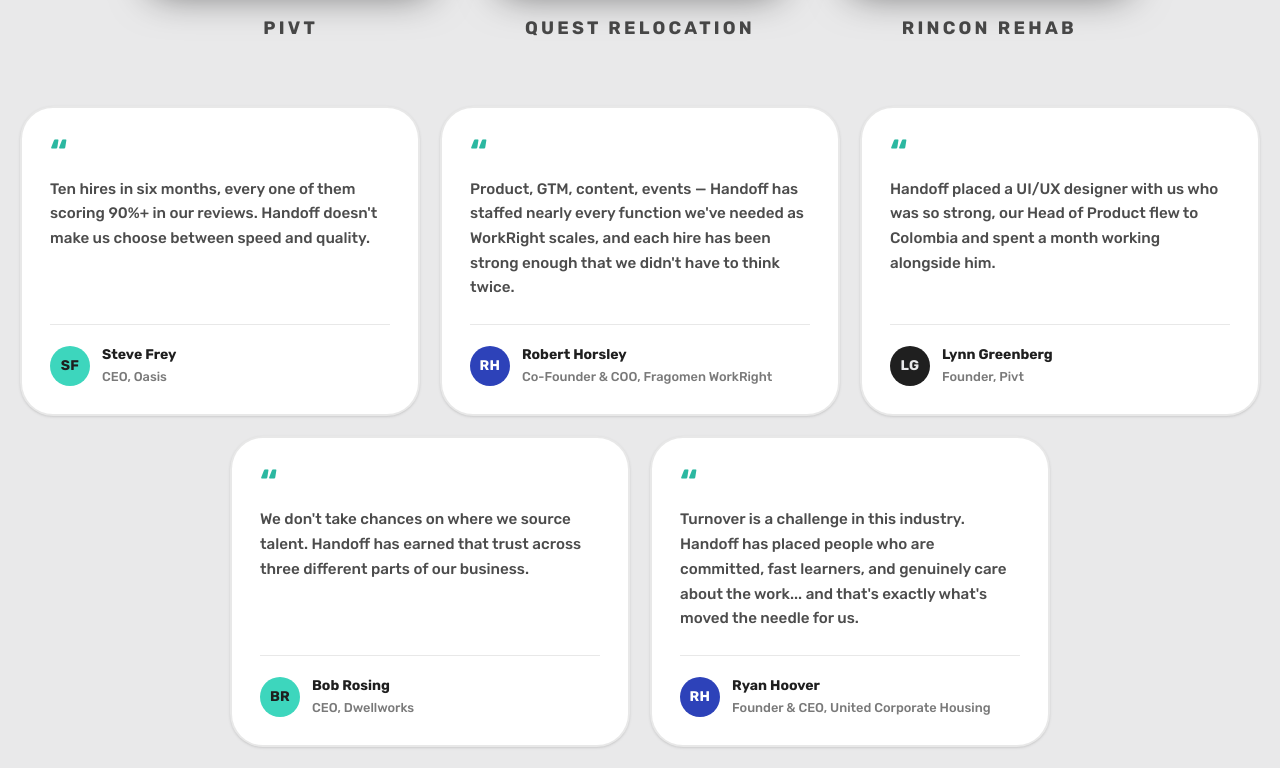
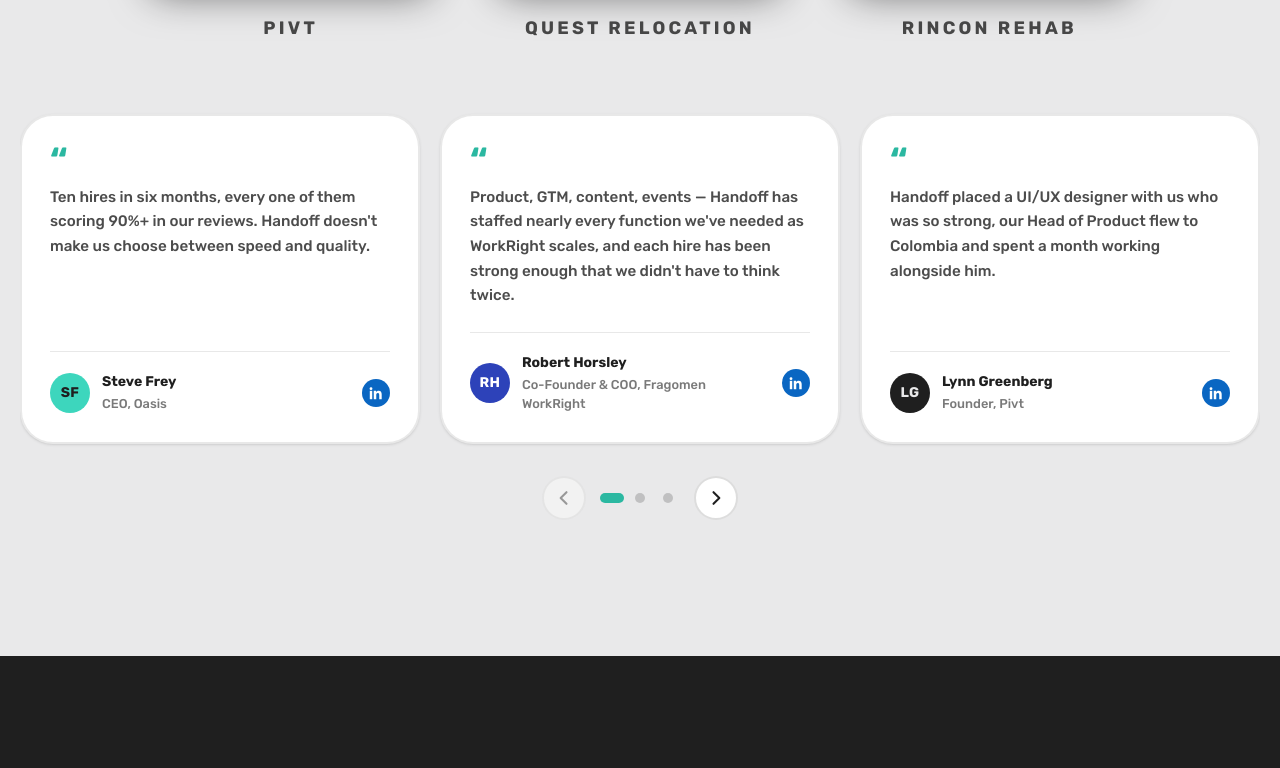
Before and after one commit to Integrated-Go-to-Market-Solutions/Handoff-Sandbox, a Next.js app: page / in a window 1280 px wide. Shown: the part 7552-8320 px from the top of the page. Built offline with nearby package versions, Linux system fonts and the light colour scheme.

Commit message:
Testimonial quotes carousel with LinkedIn links

```diff
--- a/src/components/sections/client-quotes.tsx
+++ b/src/components/sections/client-quotes.tsx
@@ -1,13 +1,14 @@
 "use client";
 
-import { useCallback, useRef, useState, useSyncExternalStore } from "react";
+import { useCallback, useEffect, useRef, useState, useSyncExternalStore } from "react";
 import { Reveal } from "../reveal";
 import { VideoModal } from "../video-modal";
 import { clientQuotes } from "@/lib/content";
 
 /**
- * Two parts, read as a pyramid: a row of three client videos on top, then
- * the five written quotes underneath (three, then two centred).
+ * Two parts: a row of three client videos on top, then the five written
+ * quotes underneath in a carousel (one card on phones, two from 640px,
+ * three from 1024px).
  *
  * Videos: the vertical testimonials cropped into a wider 4:3 frame around
  * the face. Nothing loads until it's needed (preload="none" + poster).
@@ -109,6 +110,164 @@ function VideoCard({
   );
 }
 
+function LinkedInMark() {
+  return (
+    <svg viewBox="0 0 32 32" className="h-7 w-7" aria-hidden="true">
+      <circle cx="16" cy="16" r="16" fill="#0A66C2" />
+      <circle cx="10.3" cy="11.1" r="1.6" fill="#ffffff" />
+      <path d="M8.9 13.5h2.8v9.6H8.9z" fill="#ffffff" />
+      <path
+        d="M13.4 13.5h2.7v1.3h.1c.4-.7 1.3-1.5 2.8-1.5 3 0 3.5 2 3.5 4.5v5.3h-2.8V18.5c0-1.1 0-2.6-1.6-2.6s-1.8 1.2-1.8 2.5v4.7h-2.8z"
+        fill="#ffffff"
+      />
+    </svg>
+  );
+}
+
+function Arrow({ dir, disabled, onClick }: { dir: "prev" | "next"; disabled: boolean; onClick: () => void }) {
+  return (
+    <button
+      type="button"
+      onClick={onClick}
+      disabled={disabled}
+      aria-label={dir === "prev" ? "Previous quote" : "Next quote"}
+      className="grid h-11 w-11 shrink-0 place-items-center rounded-full border-2 border-ink/15 bg-white text-ink transition-colors duration-300 hover:border-cyan hover:bg-cyan focus-visible:border-cyan focus-visible:outline-none focus-visible:ring-4 focus-visible:ring-cyan/40 disabled:cursor-default disabled:opacity-40 disabled:hover:border-ink/15 disabled:hover:bg-white motion-reduce:transition-none"
+    >
+      <svg viewBox="0 0 24 24" className={`h-5 w-5 ${dir === "prev" ? "rotate-180" : ""}`} aria-hidden="true">
+        <path d="M9 5l7 7-7 7" fill="none" stroke="currentColor" strokeWidth="2.5" strokeLinecap="round" strokeLinejoin="round" />
+      </svg>
+    </button>
+  );
+}
+
+/**
+ * The written quotes as a scroll-snap track: swipe and trackpad scrolling
+ * come from the browser; the arrows and dots just scroll it. One dot per
+ * resting position (5 cards with 3 visible = 3 dots), recounted on resize.
+ */
+function QuoteCarousel({ reduced }: { reduced: boolean }) {
+  const track = useRef<HTMLDivElement>(null);
+  const slides = clientQuotes.slots;
+  const [stops, setStops] = useState(slides.length);
+  const [active, setActive] = useState(0);
+
+  /** Distance between two slide starts (slide width + gap). */
+  const stepOf = (el: HTMLDivElement) => {
+    const first = el.children[0] as HTMLElement | undefined;
+    return first ? first.offsetWidth + parseFloat(getComputedStyle(el).columnGap || "0") : 0;
+  };
+
+  const sync = useCallback(() => {
+    const el = track.current;
+    if (!el) return;
+    const step = stepOf(el);
+    if (!step) return;
+    const gap = step - (el.children[0] as HTMLElement).offsetWidth;
+    const perView = Math.max(1, Math.round((el.clientWidth + gap) / step));
+    const count = Math.max(1, slides.length - perView + 1);
+    // The last stop is the end of the track, which can be short of a full step.
+    const atEnd = el.scrollLeft + el.clientWidth >= el.scrollWidth - 2;
+    setStops(count);
+    setActive(atEnd ? count - 1 : Math.min(count - 1, Math.round(el.scrollLeft / step)));
+  }, [slides.length]);
+
+  useEffect(() => {
+    const el = track.current;
+    if (!el) return;
+    const ro = new ResizeObserver(sync);
+    ro.observe(el);
+    return () => ro.disconnect();
+  }, [sync]);
+
+  const go = (i: number) => {
+    const el = track.current;
+    if (!el) return;
+    el.scrollTo({ left: i * stepOf(el), behavior: reduced ? "auto" : "smooth" });
+  };
+
+  return (
+    <div role="region" aria-roledescription="carousel" aria-label="Client quotes">
+      <div
+        ref={track}
+        onScroll={sync}
+        className="flex snap-x snap-mandatory gap-5 overflow-x-auto py-2 [scrollbar-width:none] [&::-webkit-scrollbar]:hidden"
+      >
+        {slides.map((slot, i) => {
+          const byline = [slot.title, slot.company].filter(Boolean).join(", ");
+          return (
+            <div
+              key={slot.id}
+              role="group"
+              aria-roledescription="slide"
+              aria-label={`${i + 1} of ${slides.length}`}
+              className="w-full shrink-0 snap-start sm:w-[calc((100%-1.25rem)/2)] lg:w-[calc((100%-2.5rem)/3)]"
+            >
+              <figure className="flex h-full flex-col rounded-[var(--radius-card)] border-2 border-ink/10 bg-white p-6 shadow-sm md:p-7">
+                <span className="display text-4xl leading-none text-cyan-dim" aria-hidden="true">
+                  &ldquo;
+                </span>
+                <blockquote className="mt-2 flex-1 text-[0.95rem] font-medium leading-relaxed text-ink/80">
+                  {slot.quote}
+                </blockquote>
+                <figcaption className="mt-6 flex items-center gap-3 border-t border-ink/10 pt-5">
+                  <span
+                    className={`grid h-10 w-10 shrink-0 place-items-center rounded-full text-sm font-bold tracking-wide ${
+                      avatarTones[i % avatarTones.length]
+                    }`}
+                    aria-hidden="true"
+                  >
+                    {initials(slot.name)}
+                  </span>
+                  <div className="min-w-0 flex-1">
+                    <p className="text-sm font-bold text-ink">{slot.name}</p>
+                    {byline && <p className="mt-0.5 text-[0.8rem] text-ink/60">{byline}</p>}
+                  </div>
+                  {slot.linkedin && (
+                    <a
+                      href={slot.linkedin}
+                      target="_blank"
+                      rel="noopener noreferrer"
+                      aria-label={`${slot.name} on LinkedIn (opens in a new tab)`}
+                      className="shrink-0 rounded-full transition-transform duration-300 hover:scale-110 focus-visible:outline-none focus-visible:ring-4 focus-visible:ring-cyan/40 motion-reduce:transition-none motion-reduce:hover:scale-100"
+                    >
+                      <LinkedInMark />
+                    </a>
+                  )}
+                </figcaption>
+              </figure>
+            </div>
+          );
+        })}
+      </div>
+
+      {stops > 1 && (
+        <div className="mt-6 flex items-center justify-center gap-3">
+          <Arrow dir="prev" disabled={active === 0} onClick={() => go(active - 1)} />
+          <div className="flex items-center">
+            {Array.from({ length: stops }, (_, i) => (
+              <button
+                key={i}
+                type="button"
+                onClick={() => go(i)}
+                aria-label={`Go to position ${i + 1} of ${stops}`}
+                aria-current={i === active ? "true" : undefined}
+                className="group grid h-11 w-7 place-items-center focus-visible:outline-none"
+              >
+                <span
+                  className={`block h-2.5 rounded-full transition-all duration-300 group-focus-visible:ring-4 group-focus-visible:ring-cyan/40 motion-reduce:transition-none ${
+                    i === active ? "w-6 bg-cyan-dim" : "w-2.5 bg-ink/20 group-hover:bg-ink/40"
+                  }`}
+                />
+              </button>
+            ))}
+          </div>
+          <Arrow dir="next" disabled={active === stops - 1} onClick={() => go(active + 1)} />
+        </div>
+      )}
+    </div>
+  );
+}
+
 export function ClientQuotes() {
   const [playing, setPlaying] = useState<{ slug: string; company: string } | null>(null);
   const close = useCallback(() => setPlaying(null), []);
@@ -138,42 +297,10 @@ export function ClientQuotes() {
           </div>
         </Reveal>
 
-        {/* Quotes: flex-wrap rather than grid, so the short last row centres itself. */}
-        <div className="mt-14 flex flex-wrap justify-center gap-5 md:mt-16">
-          {clientQuotes.slots.map((slot, i) => {
-            const byline = [slot.title, slot.company].filter(Boolean).join(", ");
-            return (
-              <Reveal
-                key={slot.id}
-                delay={i * 80}
-                className="w-full sm:w-[calc((100%-1.25rem)/2)] lg:w-[calc((100%-2.5rem)/3)]"
-              >
-                <figure className="flex h-full flex-col rounded-[var(--radius-card)] border-2 border-ink/10 bg-white p-6 shadow-sm md:p-7">
-                  <span className="display text-4xl leading-none text-cyan-dim" aria-hidden="true">
-                    &ldquo;
-                  </span>
-                  <blockquote className="mt-2 flex-1 text-[0.95rem] font-medium leading-relaxed text-ink/80">
-                    {slot.quote}
-                  </blockquote>
-                  <figcaption className="mt-6 flex items-center gap-3 border-t border-ink/10 pt-5">
-                    <span
-                      className={`grid h-10 w-10 shrink-0 place-items-center rounded-full text-sm font-bold tracking-wide ${
-                        avatarTones[i % avatarTones.length]
-                      }`}
-                      aria-hidden="true"
-                    >
-                      {initials(slot.name)}
-                    </span>
-                    <div className="min-w-0">
-                      <p className="text-sm font-bold text-ink">{slot.name}</p>
-                      {byline && <p className="mt-0.5 text-[0.8rem] text-ink/60">{byline}</p>}
-                    </div>
-                  </figcaption>
-                </figure>
-              </Reveal>
-            );
-          })}
-        </div>
+        {/* Quotes: one reveal for the whole carousel, like the video row. */}
+        <Reveal className="mt-14 md:mt-16">
+          <QuoteCarousel reduced={reduced} />
+        </Reveal>
       </div>
 
       {playing && (
--- a/src/lib/content.ts
+++ b/src/lib/content.ts
@@ -975,6 +975,7 @@ export const clientQuotes = {
     { slug: "quest", company: "Quest Relocation", focus: "50% 58%" },
     { slug: "rincon-rehab", company: "Rincon Rehab", focus: "50% 56%" },
   ],
+  /** `linkedin` is a placeholder (the LinkedIn homepage) until the real profile URLs arrive. */
   slots: [
     {
       id: "quote-1",
@@ -983,7 +984,7 @@ export const clientQuotes = {
       name: "Steve Frey",
       title: "CEO",
       company: "Oasis",
-      linkedin: "",
+      linkedin: "https://www.linkedin.com/",
     },
     {
       id: "quote-2",
@@ -992,7 +993,7 @@ export const clientQuotes = {
       name: "Robert Horsley",
       title: "Co-Founder & COO",
       company: "Fragomen WorkRight",
-      linkedin: "",
+      linkedin: "https://www.linkedin.com/",
     },
     {
       id: "quote-3",
@@ -1001,7 +1002,7 @@ export const clientQuotes = {
       name: "Lynn Greenberg",
       title: "Founder",
       company: "Pivt",
-      linkedin: "",
+      linkedin: "https://www.linkedin.com/",
     },
     {
       id: "quote-4",
@@ -1010,7 +1011,7 @@ export const clientQuotes = {
       name: "Bob Rosing",
       title: "CEO",
       company: "Dwellworks",
-      linkedin: "",
+      linkedin: "https://www.linkedin.com/",
     },
     {
       id: "quote-5",
@@ -1019,7 +1020,7 @@ export const clientQuotes = {
       name: "Ryan Hoover",
       title: "Founder & CEO",
       company: "United Corporate Housing",
-      linkedin: "",
+      linkedin: "https://www.linkedin.com/",
     },
   ],
 };
```
